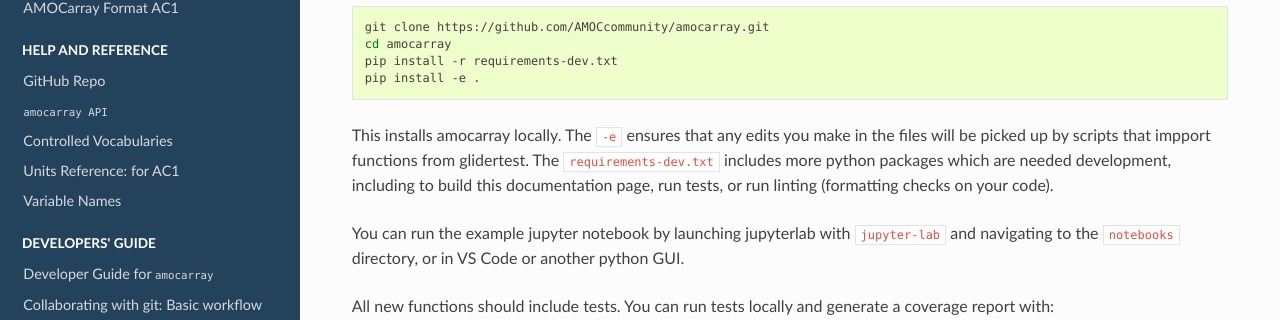
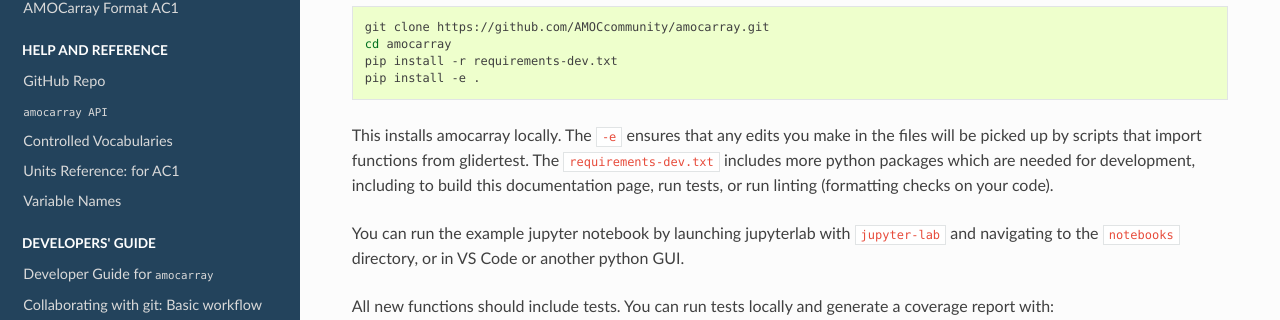
Before and after one commit to eleanorfrajka/MOC-transport, a Sphinx documentation site: the page built from docs/source/installation.md, in a window 1280 px wide and 1303 px high. Shown: the part 511-831 px from the top of the window. Built offline with Sphinx 7.4.7 and the Read the Docs theme 3.1.0, drawn with Linux system fonts in a browser that asks for light colours; pages that are not in the unit, such as notebooks, are missing from menus.

Commit message:
[docs] spelling fix

````diff
--- a/docs/source/installation.md
+++ b/docs/source/installation.md
@@ -18,7 +18,7 @@ cd amocarray
 pip install -r requirements-dev.txt
 pip install -e .
 ```
-This installs amocarray locally.  The `-e` ensures that any edits you make in the files will be picked up by scripts that impport functions from glidertest.  The `requirements-dev.txt` includes more python packages which are needed development, including to build this documentation page, run tests, or run linting (formatting checks on your code).
+This installs amocarray locally.  The `-e` ensures that any edits you make in the files will be picked up by scripts that import functions from glidertest.  The `requirements-dev.txt` includes more python packages which are needed for development, including to build this documentation page, run tests, or run linting (formatting checks on your code).
 
 You can run the example jupyter notebook by launching jupyterlab with `jupyter-lab` and navigating to the `notebooks` directory, or in VS Code or another python GUI.
 
````
